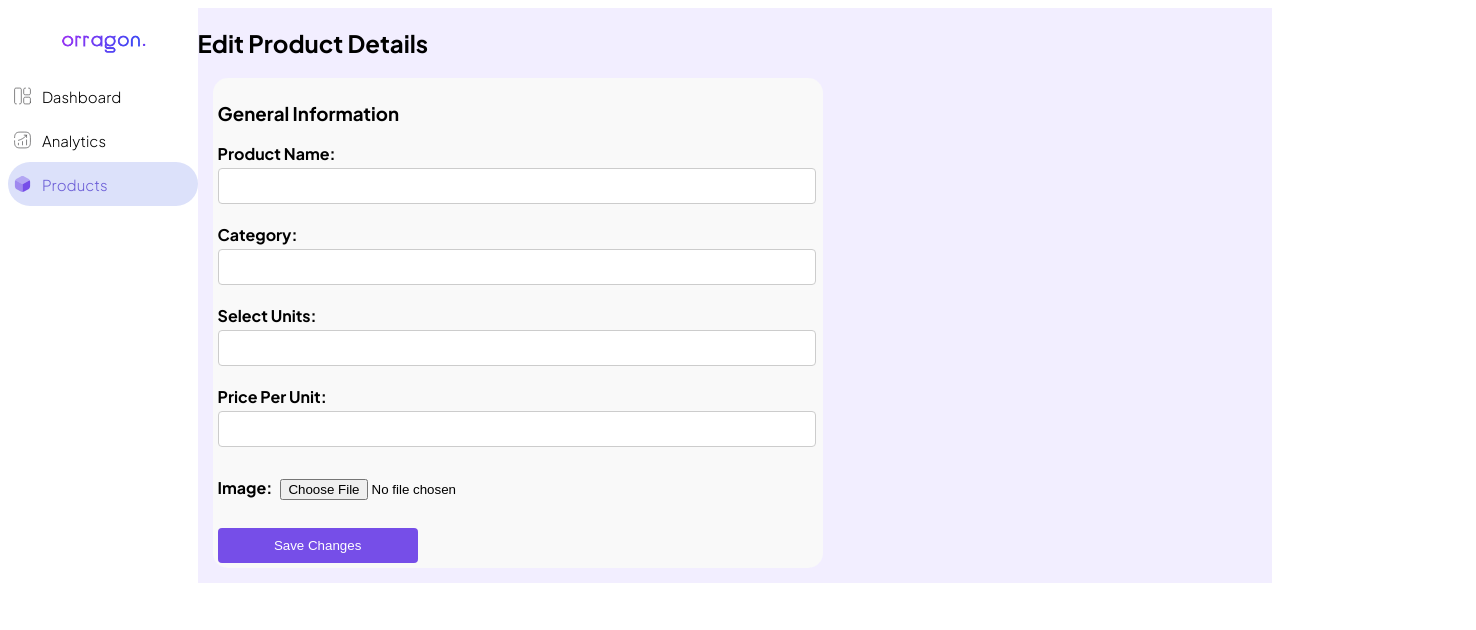
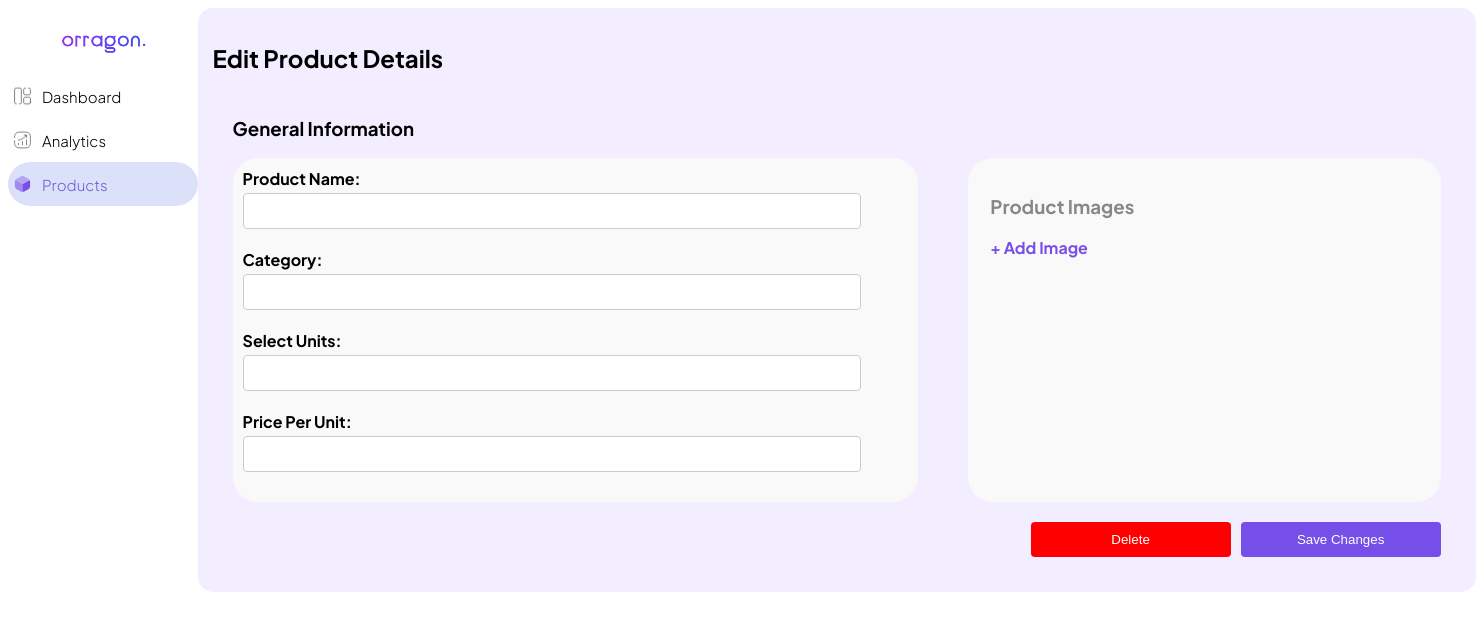
Before and after one commit to KasunRathnayake443/Dashboard, a React (Vite) app in the folder Frontend/: page /products/1/edit in a window 1280 px wide. Shown: the top 630 px of the page, 1476 px wide, since content can reach past the window. Built offline with nearby package versions, Linux system fonts and the light colour scheme; no server answers.

Commit message:
add product update

```diff
--- a/Frontend/src/App.css
+++ b/Frontend/src/App.css
@@ -6,4 +6,6 @@ body{background-color: white;}
     }
 .right {flex: 70%;
     background-color: #F2EEFF;
+    border-radius: 15px;
+    padding: 15px;
 }
--- a/Frontend/src/Components/Products/ProductAdd.jsx
+++ b/Frontend/src/Components/Products/ProductAdd.jsx
@@ -47,9 +47,14 @@ function AddProduct() {
   };
 
   return (
+    <div>
+      <h2>Add Product</h2>
+
     <div className="product-edit">
-      <h2>Add Product</h2>
+    <h3>General Information</h3>
       <form onSubmit={handleSubmit}>
+      <div className='formMain'>
+          <div className='formLeft'>
         <label>
           Name:
           <input type="text" value={name} onChange={(e) => setName(e.target.value)} required />
@@ -66,15 +71,24 @@ function AddProduct() {
           Price:
           <input type="number" value={price} onChange={(e) => setPrice(e.target.value)} required />
         </label>
-        <label>
-          Image:
+        </div>
+        <div className='formRight'>
+        <label className="custom-file-upload">
+        <h3>Product Images</h3>
           <input type="file" onChange={handleImageChange} />
+          + Add Image
         </label>
         {imagePreview && <img src={imagePreview} alt="Preview" className="image-preview" />}
-        <button type="submit">Save</button>
+        </div>
+        </div>
+        <div className='formbuttons'>
+        <button type="submit">Add Product</button>
         {error && <p className="error">{error}</p>}
+        </div>
       </form>
     </div>
+    </div>
+
   );
 }
 
--- a/Frontend/src/Components/Products/ProductEdit.css
+++ b/Frontend/src/Components/Products/ProductEdit.css
@@ -43,16 +43,14 @@
 
 
   .product-edit {
-    max-width: 600px;
+
     margin: 15px;
-    background-color: #f9f9f9;
+
     padding: 5px;
     border-radius: 15px;
   }
 
-  .product-edit h2 {
 
-  }
 
   .product-edit form {
     display: flex;
@@ -69,17 +67,19 @@
     padding: 8px;
     margin-top: 4px;
     margin-bottom: 10px;
+    width: 600px;
   }
 
   .product-edit .image-preview {
-    width: 100%;
-    max-height: 300px;
+   width: 300px;
+
     object-fit: cover;
     margin-top: 10px;
     margin-bottom: 10px;
+    margin-left: 10px;
   }
 
-  .product-edit button {
+  .savebutton {
     padding: 10px;
     background-color: #764EE8;
     color: white;
@@ -91,3 +91,58 @@
   .product-edit button:hover {
     background-color: #0056b3;
   }
+
+  .formbuttons{
+    margin-left: auto;
+margin-right: 0;
+margin-top: 20px;
+  }
+
+  .formMain{display: flex;
+  }
+
+  .formRight{
+    width: 500px;
+    max-width: 500px;
+   margin-left: 50px;
+   background-color: #f9f9f9;
+   padding: 10px;
+   border-radius: 25px;
+
+  }
+
+  .formLeft{
+    background-color: #f9f9f9;
+    padding: 10px;
+    border-radius: 25px;
+  }
+
+  .deletebutton{
+    background-color: red;
+    padding: 10px;
+    margin-right: 10px;
+    color: white;
+    border: none;
+    cursor: pointer;
+    width: 200px;
+  }
+
+
+
+  .custom-file-upload {
+    display: inline-block;
+    padding: 8px 12px;
+    cursor: pointer;
+    color: #764EE8;
+    background-color: #f9f9f9;
+    border: none;
+    border-radius: 4px;
+    margin-bottom: 15px;
+  }
+
+  .custom-file-upload input[type="file"] {
+    display: none;}
+
+    .custom-file-upload h3{
+      color: rgb(135, 135, 135);
+    }
--- a/Frontend/src/Components/Products/ProductEdit.jsx
+++ b/Frontend/src/Components/Products/ProductEdit.jsx
@@ -64,6 +64,22 @@ function ProductEdit() {
     }
   };
 
+  const handleDelete = async () => {
+    try {
+      const response = await fetch(`http://localhost:5000/products/${id}`, {
+        method: 'DELETE',
+      });
+      if (response.ok) {
+        navigate('/');
+      } else {
+        throw new Error('Failed to delete product');
+      }
+    } catch (error) {
+      console.error('Error deleting product:', error);
+      setError(error.message);
+    }
+  };
+
   return (
 <div>
     <h2>Edit Product Details</h2>
@@ -71,9 +87,11 @@ function ProductEdit() {
 
       <h3>General Information</h3>
       <form onSubmit={handleSubmit}>
+        <div className='formMain'>
+          <div className='formLeft'>
         <label>
           Product Name:
-          <input type="text" value={name} onChange={(e) => setName(e.target.value)} required />
+          <input type="text"  value={name} onChange={(e) => setName(e.target.value) } required />
         </label>
         <label>
           Category:
@@ -87,12 +105,21 @@ function ProductEdit() {
           Price Per Unit:
           <input type="number" value={price} onChange={(e) => setPrice(e.target.value)} required />
         </label>
-        <label>
-          Image:
+        </div>
+        <div className='formRight'>
+        <label className="custom-file-upload">
+          <h3>Product Images</h3>
           <input type="file" onChange={handleImageChange} />
+          + Add Image
         </label>
         {imagePreview && <img src={imagePreview} alt="Preview" className="image-preview" />}
-        <button type="submit">Save Changes</button>
+        </div>
+        </div>
+        <div className='formbuttons'>
+        <button type="button" onClick={handleDelete}   className="deletebutton">Delete</button>
+        <button type="submit" className='savebutton'>Save Changes</button>
+        </div>
+
       </form>
     </div>
 
```
Also changed, not shown: 1 other file (tests, documents, lock files or other folders).
